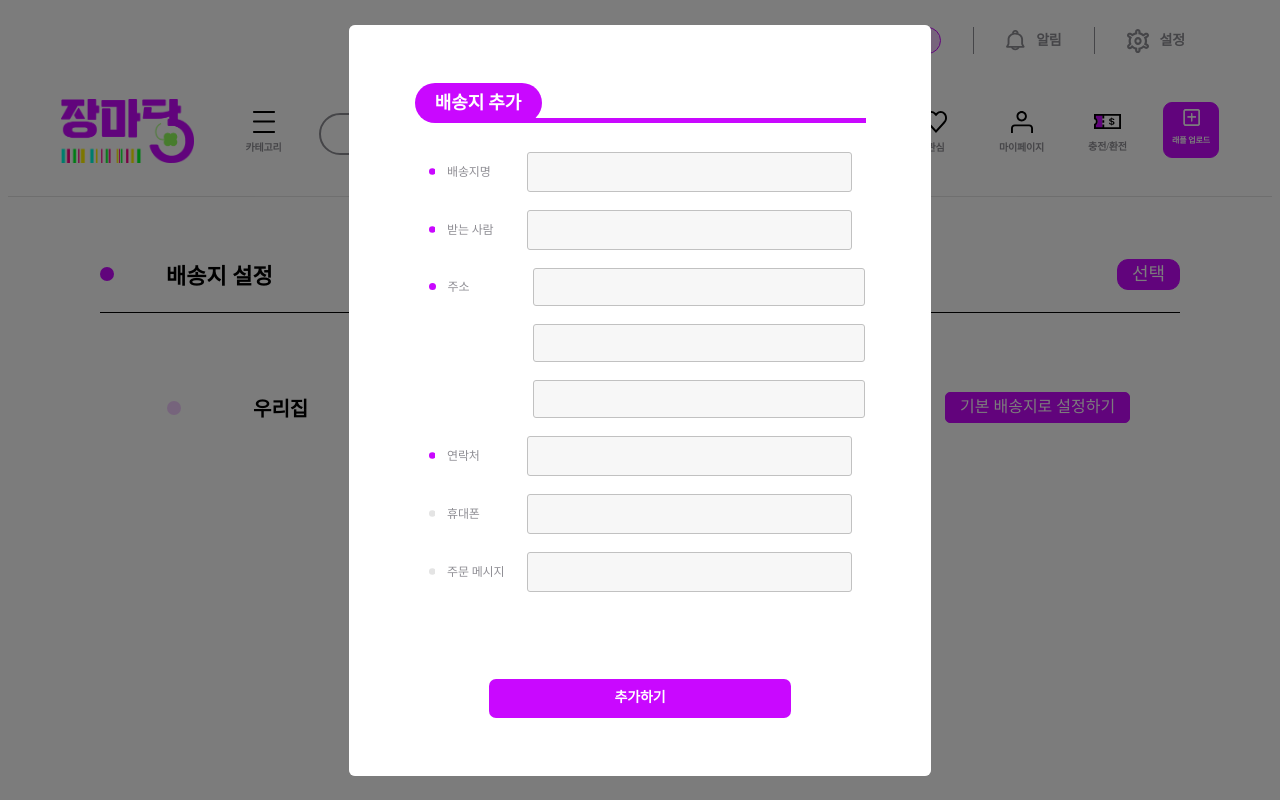
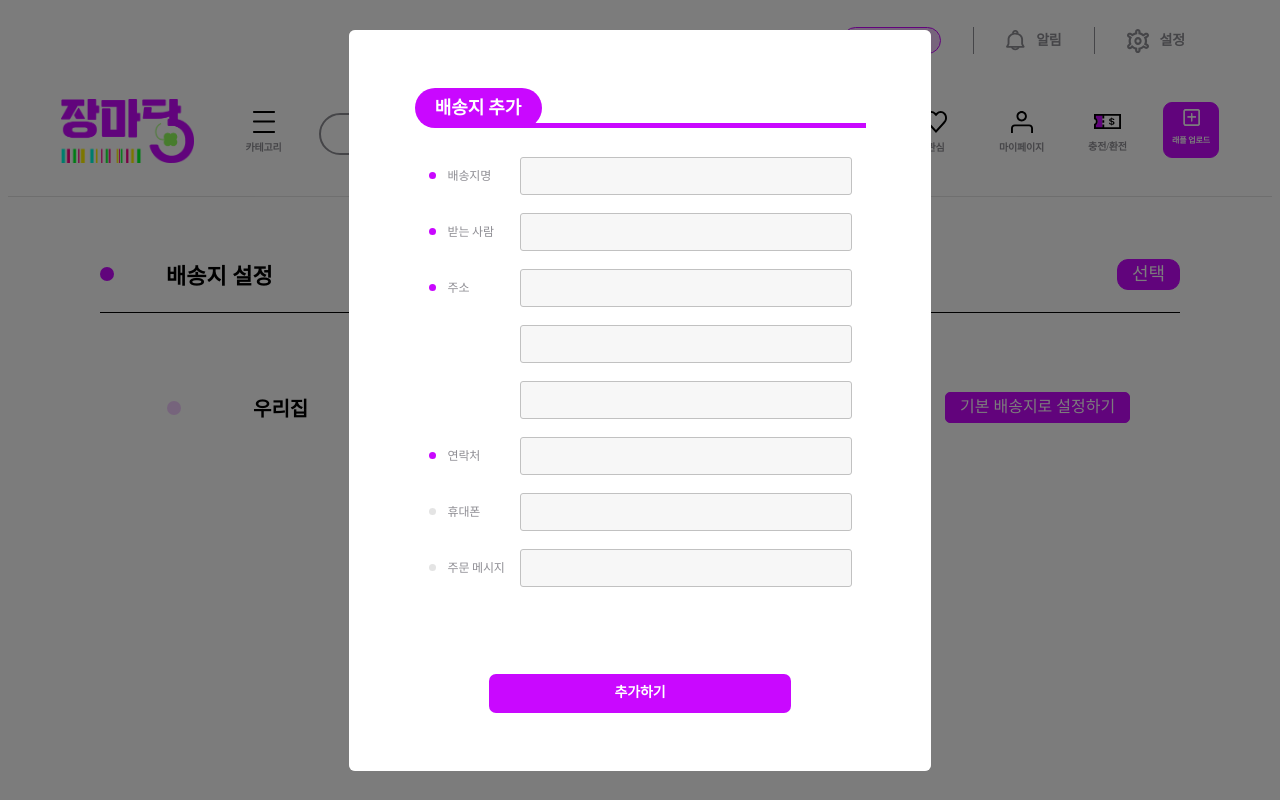
Before and after one commit to JMarketYard/Front-end, a React (Vite) app: page /address in a window 1280 px wide. Both pictures are taken after a click on the button "새 배송지 추가하기". Built offline with nearby package versions, Linux system fonts and the light colour scheme.

Commit message:
Design: 모달 스타일 수정 #17
모달 내 주소 입력창 정렬 안 맞는 부분 수정

```diff
--- a/src/pages/address/components/InputAddress.tsx
+++ b/src/pages/address/components/InputAddress.tsx
@@ -29,7 +29,7 @@ const Container = styled.div`
 `
 
 const TitleBox = styled.div`
-  width: 85px;
+  width: 84px;
   padding-left: 12px;
   color: #8F8E94;
   font-family: Pretendard;
@@ -38,6 +38,7 @@ const TitleBox = styled.div`
   font-weight: 400;
   line-height: 18px; /* 150% */
   letter-spacing: -0.165px;
+  box-sizing: border-box;
 `
 
 const Input = styled.input`
@@ -54,4 +55,5 @@ const Input = styled.input`
   font-weight: 400;
   line-height: 18px; /* 150% */
   letter-spacing: -0.165px;
+  box-sizing: border-box;
 `
--- a/src/pages/address/components/modal/AddAddress.tsx
+++ b/src/pages/address/components/modal/AddAddress.tsx
@@ -119,7 +119,7 @@ const FlexContainer = styled.div`
   align-items: center;
 `
 const AddressTextBox = styled.div`
-  width: 85px;
+  width: 84px;
   padding-left: 12px;
   color: #8F8E94;
   font-family: Pretendard;
@@ -128,6 +128,7 @@ const AddressTextBox = styled.div`
   font-weight: 400;
   line-height: 18px; /* 150% */
   letter-spacing: -0.165px;
+  box-sizing: border-box;
 `
 const FindAddressBox = styled.div`
   display: flex;
```
